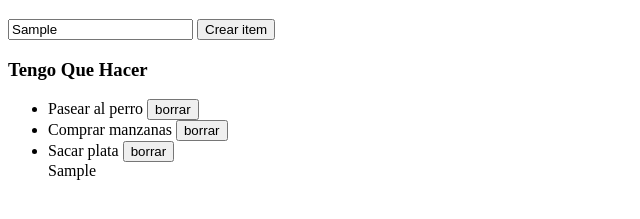
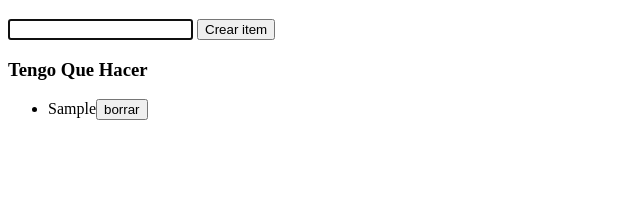
Before and after one commit to adrianoadvrio/agregar-item, a plain HTML site: page index.html in a window 1280 px wide. Both pictures are taken after typing "Sample" into the empty fields and a click on the button "Crear item". Shown: the part 61-280 px from the top of the page, without its empty margins (0-640 px from the left). Drawn offline with Linux system fonts and the light colour scheme.

Commit message:
now Back end

```diff
--- a/index.html
+++ b/index.html
@@ -17,10 +17,6 @@
 
     <h3>Tengo Que Hacer</h3>
     <ul id="ourList">
-        <li>Pasear al perro  <button>borrar</button></li>
-        <li>Comprar manzanas <button>borrar</button></li>
-        <li>Sacar plata      <button>borrar</button></li>
-
     </ul>
 
     <script src="script.js"></script>
--- a/script.js
+++ b/script.js
@@ -9,7 +9,12 @@ ourForm.addEventListener("submit", (e) => {
 })
 
 function createItem(x) {  // x = outField.value as a Parameter
+  let outHTML = `<li>${x}<button onclick = "deleteItem(this)">borrar</button></li>`
+ourList.insertAdjacentHTML("beforeend", outHTML)
+ourField.value = ""
+ourField.focus()
+}
 
-ourList.insertAdjacentHTML("beforeend", x)
-
+function deleteItem(elementToDelete){
+elementToDelete.parentElement.remove()
 }
```
